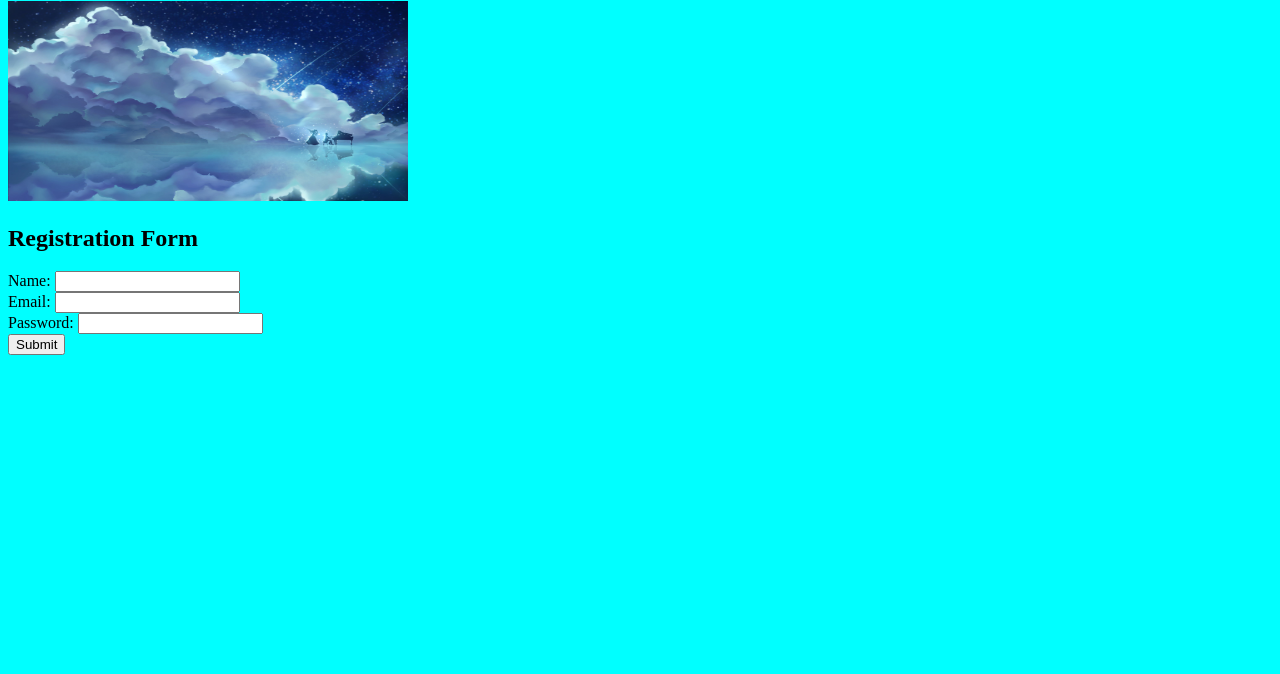
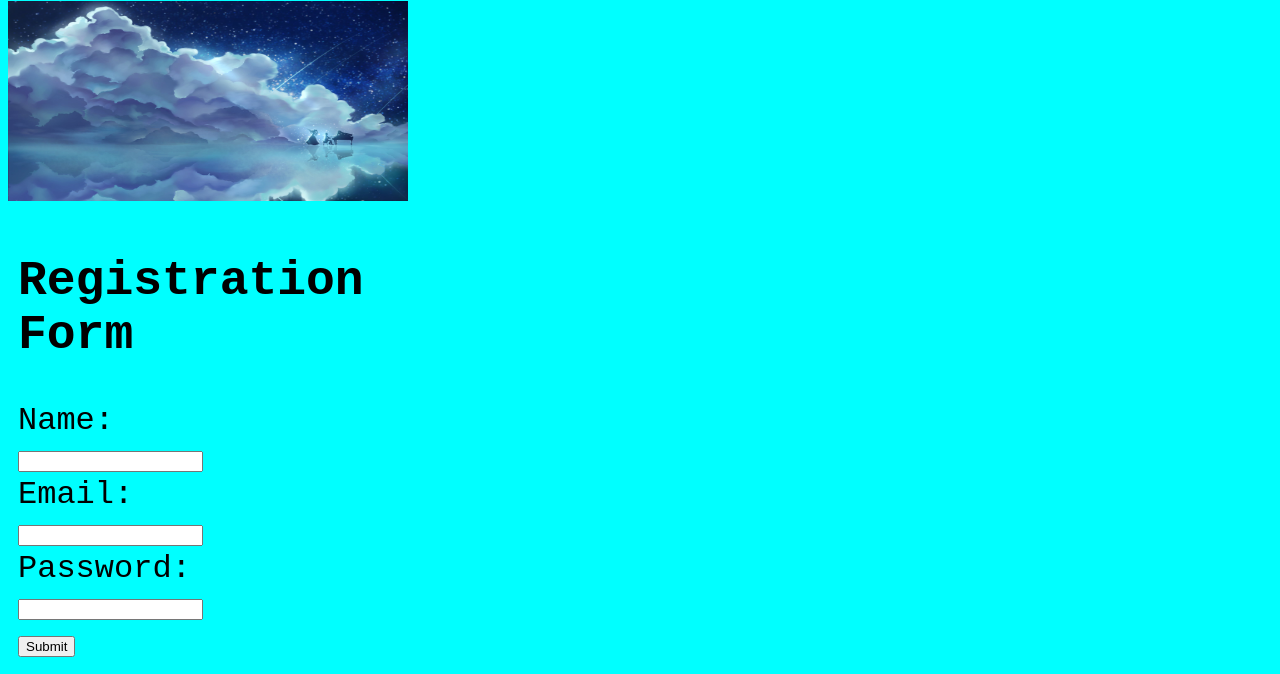
Before and after one commit to IcyCentaur/wdd-lab, a plain HTML site: page index.html in a window 1280 px wide. Shown: the part 385-1059 px from the top of the page. Before the commit the page ends 800 px from the top, so only its background shows below. Drawn offline with Linux system fonts and the light colour scheme.

Commit message:
Update style.css

```diff
--- a/style.css
+++ b/style.css
@@ -11,3 +11,11 @@ html {
   padding: 10px;
   background-color: black;
 }
+
+.form {
+  margin-right: 1000px;
+  padding: 10px;
+  font-family: "Courier New", Courier, monospace;
+  font-size: xx-large;
+  margin-bottom: 500px;
+}
```
